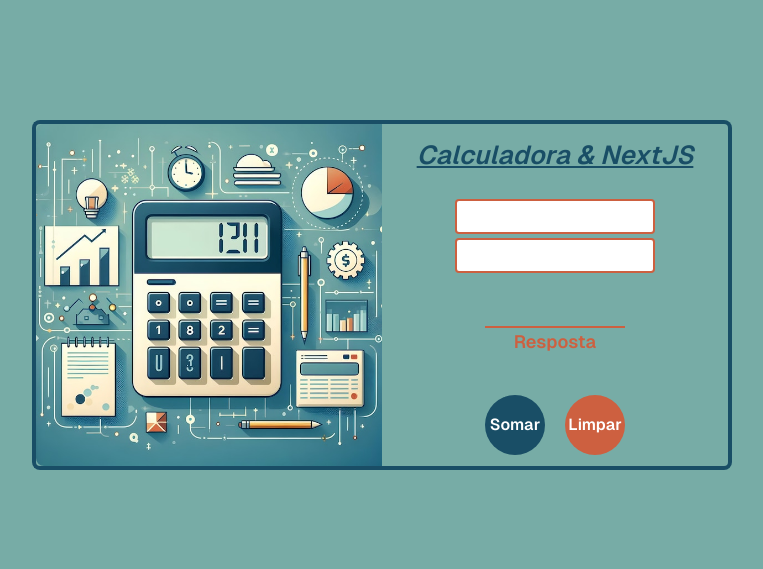
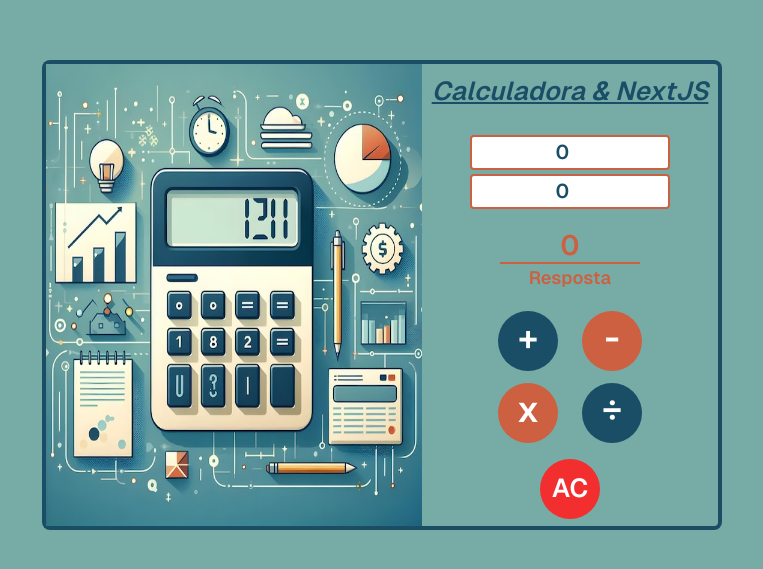
Before and after one commit to Alvaro-Resende/Calculadora, a Next.js app: page / in a window 1280 px wide. Shown: the part 105-674 px from the top of the page, without its empty margins (258-1021 px from the left). Built offline with nearby package versions, Linux system fonts and the light colour scheme.

Commit message:
Calculadora Funcionando page.js

```diff
--- a/app/page.js
+++ b/app/page.js
@@ -1,29 +1,96 @@
+"use client";
+
 import Image from "next/image";
+import { useState } from "react";
+
 
 export default function Home() {
+  //Variaveis de estado
+  const [numero_A, setNumero_A] =useState(0);
+  const [numero_B, setNumero_B] = useState(0);
+  const [resultado, setResultado] = useState(0);
+
+  //Função Calcular
+  function Calcular() {
+    const numA = numero_A || 0;
+    const numB = numero_B || 0;
+
+    console.log(numA, numB);
+    setResultado(numA + numB);
+    console.log("Estou do Lado do Cliente...");
+    //Chama a função do lado do servidor corretamente
+  }
+
+//Função Subtrair
+function Subtrair() {
+  const numA = numero_A || 0;
+  const numB = numero_B || 0;
+
+  console.log(numA, numB);
+  setResultado(numA - numB);
+  console.log("Estou do Lado do Cliente...");
+  //Chama a função do lado do servidor corretamente
+}
+
+//Função Multiplicar
+function Multiplicar () {
+  const numA = numero_A || 0;
+    const numB = numero_B || 0;
+
+    console.log(numA, numB);
+    setResultado(numA * numB);
+    console.log("Estou do Lado do Cliente...");
+    //Chama a função do lado do servidor corretamente
+}
+
+//Função Divisão
+function Divisao () {
+  const numA = numero_A || 0;
+    const numB = numero_B || 0;
+
+    console.log(numA, numB);
+    setResultado(numA / numB);
+    console.log("Estou do Lado do Cliente...");
+    //Chama a função do lado do servidor corretamente
+}
+
+//Função Limpar
+  function Limpar() {
+    setResultado(0);
+    setNumero_A(0);
+    setNumero_B(0);
+}
+
   return (
     <div className=" flex items-center justify-center font-[family-name:var(--font-geist-sans)] w-screen h-screen bg-[#77ACA6]">
-      <div className="relative h-[350px] w-[350px] border-l-4 border-b-4 border-t-4 rounded-l-lg border-[#194E66]">
+      <div className="relative h-[470px] w-[380px] border-l-4 border-b-4 border-t-4 rounded-l-lg border-[#194E66]">
           <Image
             src="/imagens/calculadora.png"
             alt="baner"
             fill
-            className="object-cover rounded-l-lg"
+            className=" "
           />
       </div>
-      <div className=" h-[350px] w-[350px] border-r-4 border-b-4 border-t-4 border-[#194E66] rounded-r-lg flex flex-col justify-center items-center">
+      <div className=" h-[470px] w-[300px] border-r-4 border-b-4 border-t-4 border-[#194E66] rounded-r-lg flex flex-col justify-center items-center">
           <h1 className="underline italic text-[26px] font-semibold text-[#194E66] mb-6">Calculadora & NextJS</h1>
 
-          <input type="number" className=" w-[200px] h-[35px] border-2 border-[#CD6040] rounded text-[#194E66] text-[20px] font-semibold focus:outline-none text-center"></input>
-          <input type="number" className="w-[200px] h-[35px] border-2 border-[#CD6040] rounded text-[#194E66] text-[20px] font-semibold focus:outline-none text-center mt-1"></input>
+          <input type="number" className=" w-[200px] h-[35px] border-2 border-[#CD6040] rounded text-[#194E66] text-[20px] font-semibold focus:outline-none text-center" value={numero_A} onChange={(e) => setNumero_A(parseFloat(e.target.value))}></input>
+          <input type="number" className="w-[200px] h-[35px] border-2 border-[#CD6040] rounded text-[#194E66] text-[20px] font-semibold focus:outline-none text-center mt-1" value={numero_B} onChange={(e) => setNumero_B(parseFloat(e.target.value))}></input>
 
-          <input className="pointer-events-none w-[140px] h-[35px] border-b-2 border-[#CD6040] bg-[#77ACA6] text-[#CD6040] text-[22px] font-semibold focus:outline-none text-center mt-5"></input>
+          <input className="pointer-events-none w-[140px] h-[35px] border-b-2 border-[#CD6040] bg-[#77ACA6] text-[#CD6040] text-[28px] font-semibold focus:outline-none text-center mt-5" value={resultado}></input>
           <h2 className="text-[#CD6040] font-semibold text-[18px]">Resposta</h2>
 
-          <div className="flex space-x-5 items-center mt-10">
-            <button className="w-[60px] h-[60px] rounded-full bg-[#194E66] text-white items-center transform transition hover:scale-110 font-semibold" >Somar</button>
-            <button className="w-[60px] h-[60px] rounded-full bg-[#CD6040] text-white items-center transform transition hover:scale-110 font-semibold" >Limpar</button>
+          <div className="flex space-x-6 items-center mt-5">
+            <button className="w-[60px] h-[60px] rounded-full bg-[#194E66] text-white  transform transition hover:scale-110 font-semibold text-[36px] flex justify-center items-start" onClick={Calcular} >+</button>
+            <button className="w-[60px] h-[60px] rounded-full bg-[#CD6040] text-white  transform transition hover:scale-110 font-semibold text-[36px] flex justify-center items-start" onClick={Subtrair} >-</button>
           </div>
+
+          <div className="flex space-x-6 items-center mt-3">
+            <button className="w-[60px] h-[60px] rounded-full bg-[#CD6040] text-white transform transition hover:scale-110 font-semibold text-[36px] flex justify-center items-start" onClick={Multiplicar} > x </button>
+            <button className="w-[60px] h-[60px] rounded-full bg-[#194E66] text-white transform transition hover:scale-110 font-semibold text-[36px] flex justify-center items-start" onClick={Divisao} >÷ </button>
+          </div>
+
+          <button className="mt-4 w-[60px] h-[60px] rounded-full bg-[#f32e2e] text-white transform transition hover:scale-110 font-semibold text-[26px] flex justify-center items-center" onClick={Limpar}>AC</button>
 
       </div>
 
```
